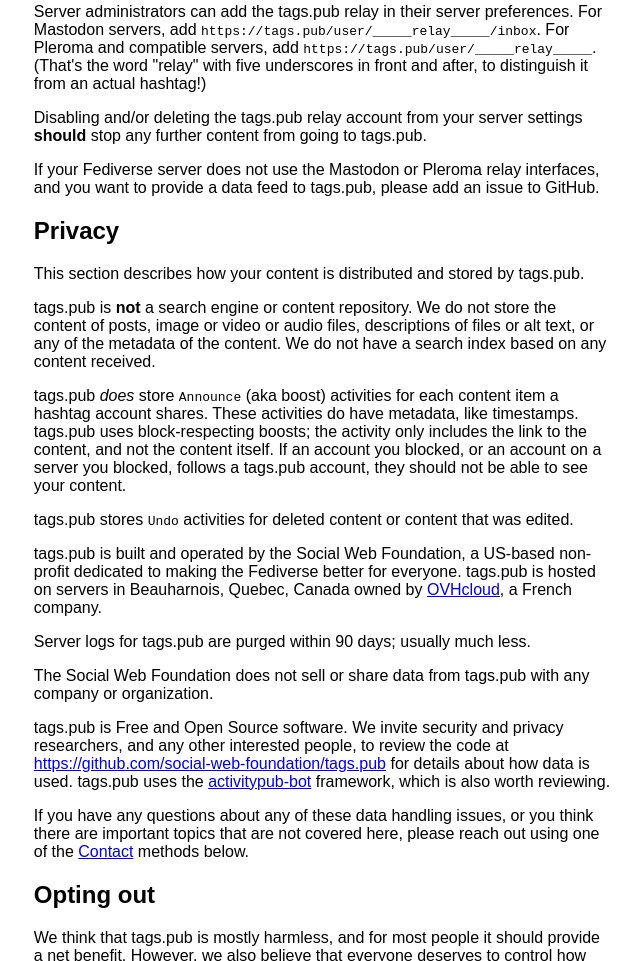
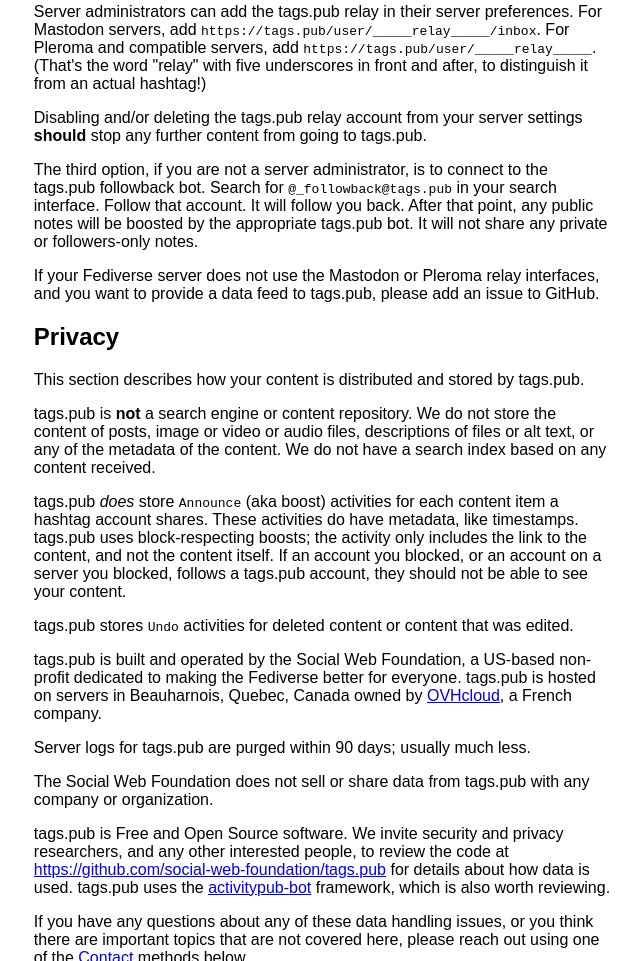
Before and after one commit to social-web-foundation/tags.pub, a website: page web/index.html in a window 1280 px wide. Shown: the part 1297-2258 px from the top of the page, without its empty margins (317-957 px from the left). Drawn offline with Linux system fonts and the light colour scheme.

Commit message:
doc: add note about followback bot

```diff
--- a/web/index.html
+++ b/web/index.html
@@ -100,6 +100,11 @@
     <p>
       Disabling and/or deleting the tags.pub relay account from your server settings <strong>should</strong> stop any
       further content from going to tags.pub.
+    </p>
+    <p>
+      The third option, if you are not a server administrator, is to connect to
+      the tags.pub followback bot. Search for <code>@_followback@tags.pub</code>
+      in your search interface. Follow that account. It will follow you back. After that point, any public notes will be boosted by the appropriate tags.pub bot. It will not share any private or followers-only notes.
     </p>
     <p>
       If your Fediverse server does not use the Mastodon or Pleroma relay interfaces, and you want to provide a data
```
